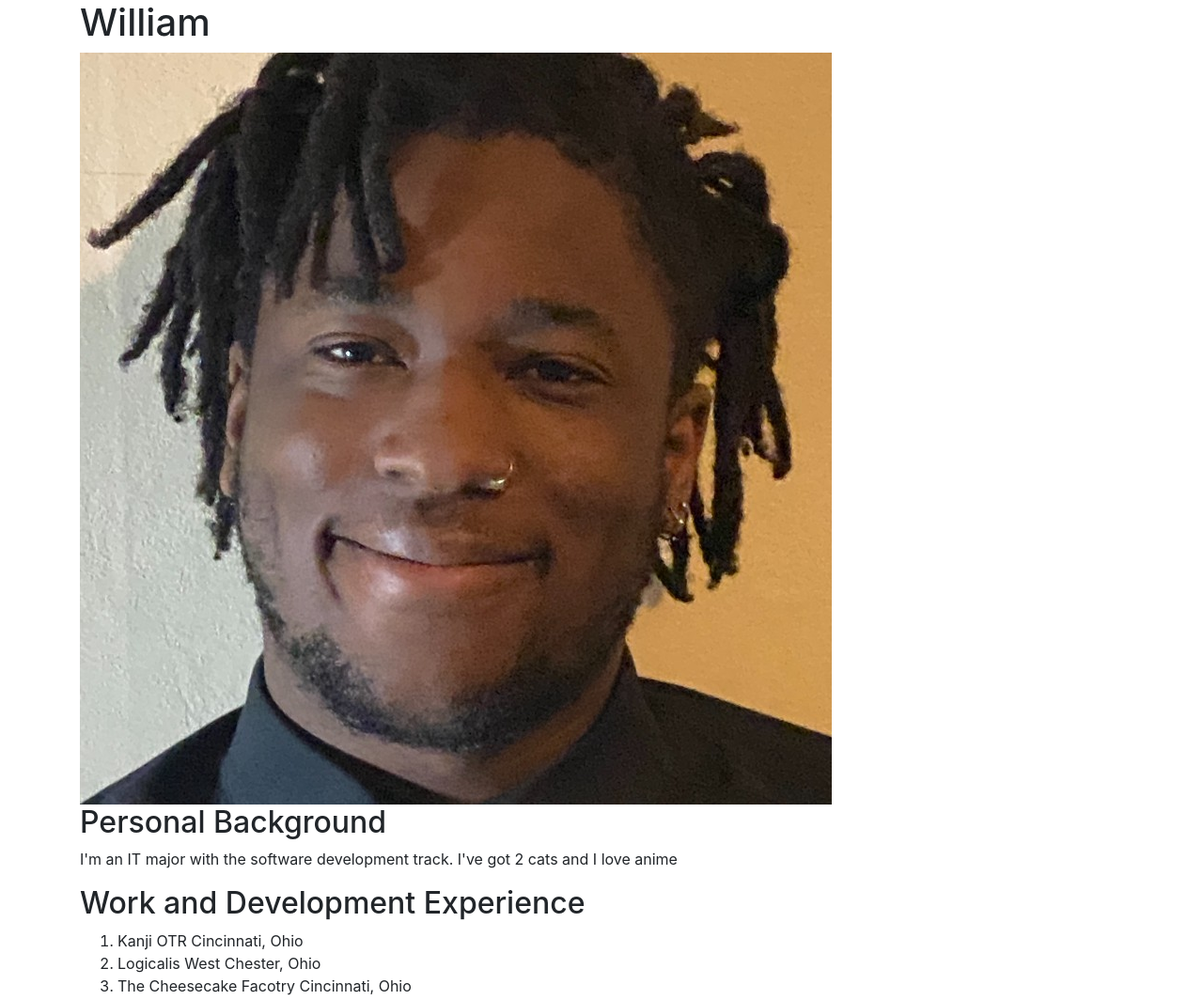
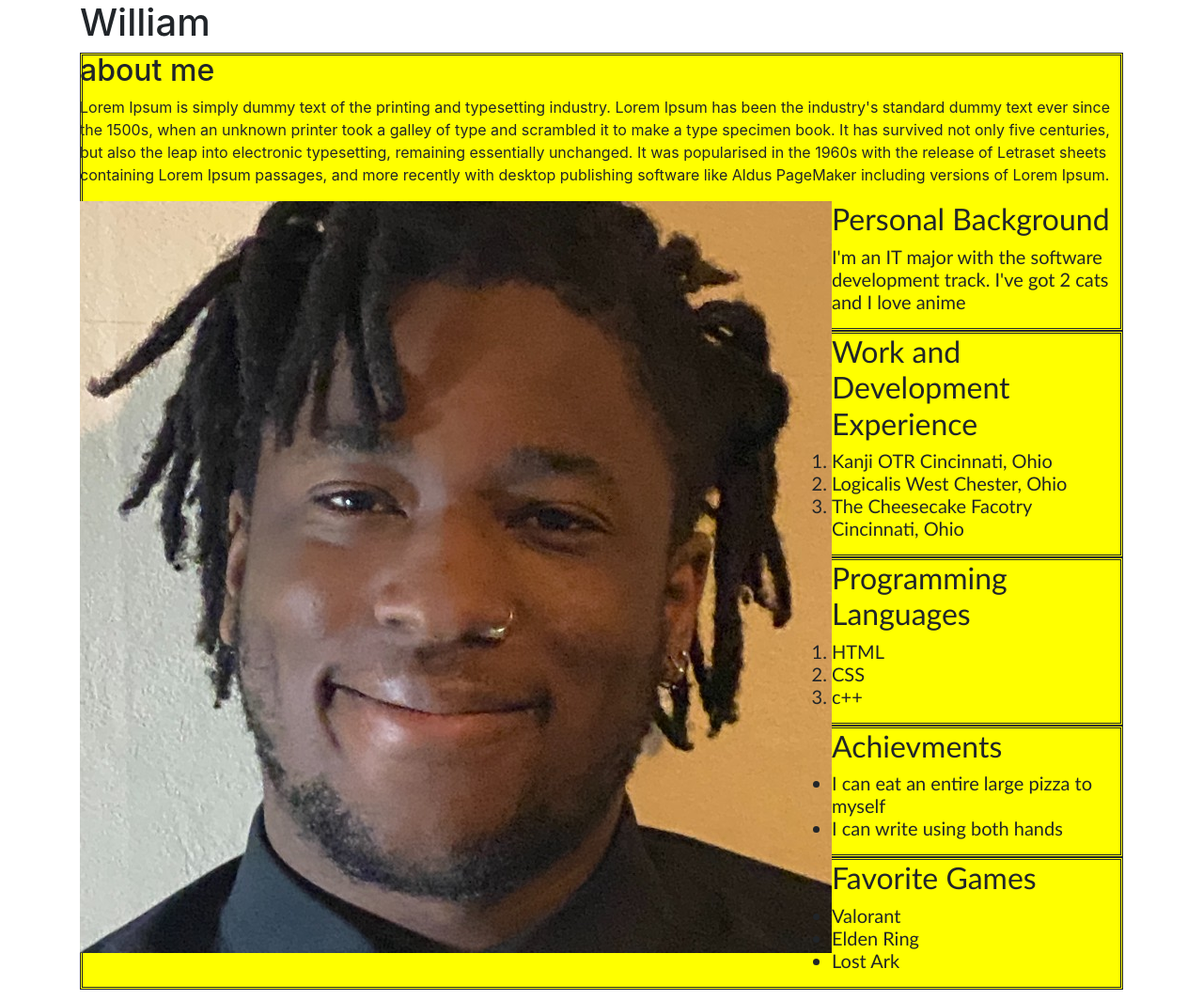
Before and after one commit to IT3049C-Students/1-online-portfolio-kooncewc, a website: page index.html in a window 1280 px wide. Shown: the top 1064 px of the page at 94% size. Drawn offline with nearby package versions, Linux system fonts and the light colour scheme.

Commit message:
CSS Updated

```diff
--- a/index.html
+++ b/index.html
@@ -19,7 +19,24 @@
     </h1>
 
     <!-- WORK FROM INSIDE THIS CONTAINER-->
+    <div id="about">
+      <section>
+        <h2> about me</h2>
+        <p>Lorem Ipsum is simply dummy text of the printing and typesetting industry. Lorem Ipsum has been the
+          industry's
+          standard dummy text ever since the 1500s, when an unknown printer took a galley of type and scrambled it to
+          make
+          a type specimen book. It has survived not only five centuries, but also the leap into electronic typesetting,
+          remaining essentially unchanged. It was popularised in the 1960s with the release of Letraset
+          sheets containing Lorem Ipsum passages, and more recently with desktop publishing software like Aldus
+          PageMaker
+          including versions of Lorem Ipsum.</p>
+    </div>
+    </section>
     <img src="resources/images/face.jpg" />
+
+
+
     <div class="section" id="personalBackground">
       <section>
         <h2> Personal Background</h2>
--- a/resources/styles/styles.css
+++ b/resources/styles/styles.css
@@ -0,0 +1,45 @@
+#personalBackground {
+  border: double;
+  font: 20px Calibri, sans-serif;
+
+}
+
+#experience {
+
+  border: double;
+  font: 20px Calibri, sans-serif;
+
+}
+
+#programmingLanguages {
+  font: 20px Calibri, sans-serif;
+  border: double;
+
+}
+
+#achievements {
+  border: double;
+  font: 20px Calibri, sans-serif;
+
+}
+
+#games {
+  border: double;
+  font: 20px Calibri, sans-serif;
+
+}
+
+.section {
+  display: flexbox;
+  background-color: yellow;
+}
+
+#about {
+  float: right;
+
+}
+
+img {
+  float: left;
+
+}
```
Also changed, not shown: README.md.
